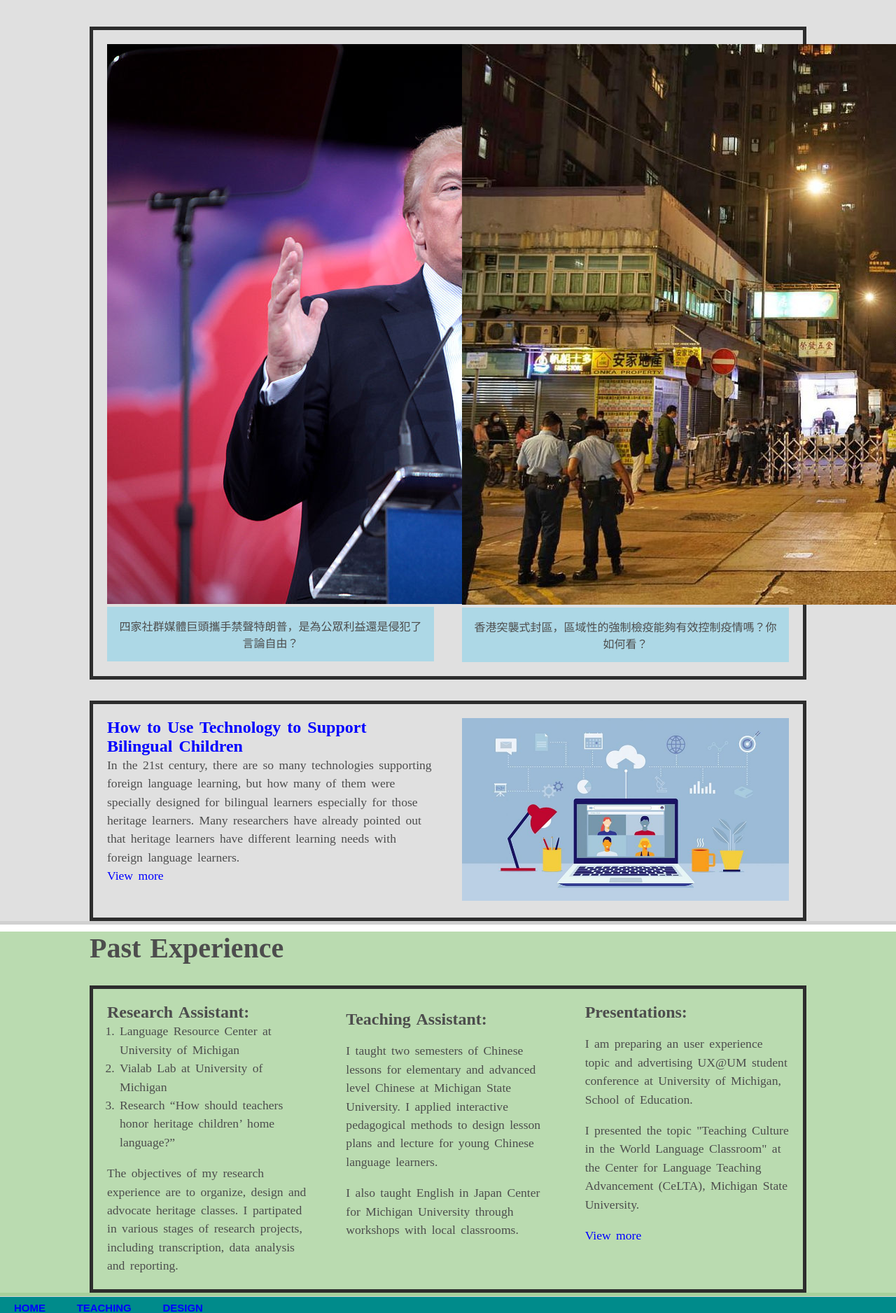
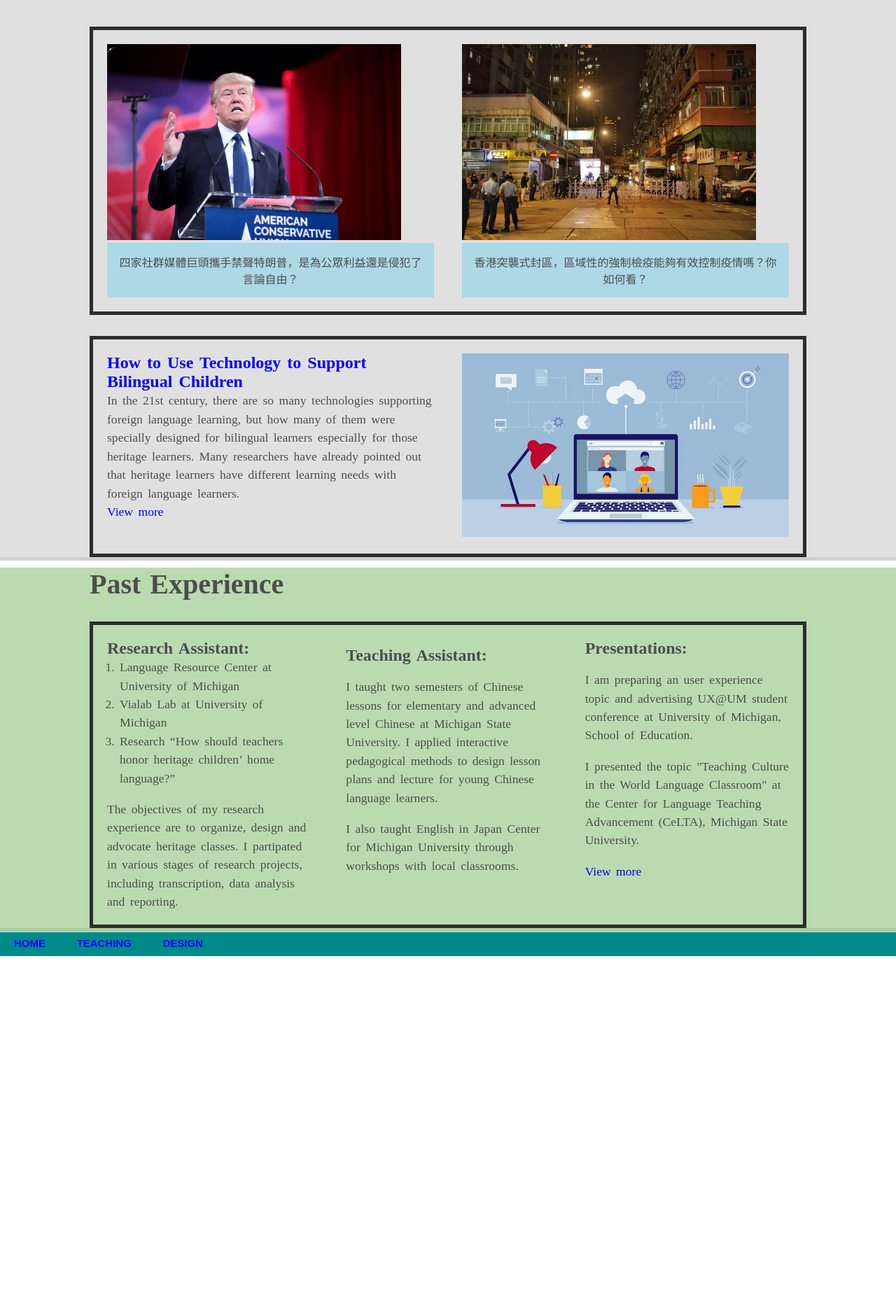
Before and after one commit to son520804/dorothy_portfolio, a Jekyll site: the page built from index.html, in a window 1280 px wide. Shown: the part 485-2361 px from the top of the page at 70% size. Built offline with Jekyll 4.4.1, drawn with Linux system fonts in a browser that asks for light colours; after the commit the page ends 1911 px from its top, so only the background shows below that.

Commit message:
dorothy's template

```diff
--- a/index.html
+++ b/index.html
@@ -64,7 +64,7 @@ title: Chingman's Portfolio
 			<div class="flex-container">
 				<div class="left-content">
           <a target="_blank" href="https://theinitium.com/roundtable/20210109-roundtable-international-trump-banned-from-fb-ig/">
-          <img src="trump.jpg" alt="trump">
+          <img src="trump.jpg" alt="trump" style="width:90%">
 
           </a>
           <div class="desc">四家社群媒體巨頭攜手禁聲特朗普，是為公眾利益還是侵犯了言論自由？</div>
@@ -72,7 +72,7 @@ title: Chingman's Portfolio
 
 				<div class="right-content">
           <a target="_blank" href="https://theinitium.com/roundtable/20210128-roundtable-hk-lockdown/">
-          <img src="hongkong.jpg" alt="hongkong">
+          <img src="hongkong.jpg" alt="hongkong" style="width:90%">
 
           </a>
           <div class="desc">香港突襲式封區，區域性的強制檢疫能夠有效控制疫情嗎？你如何看？</div>
```
Also changed, not shown: 1 other file.
